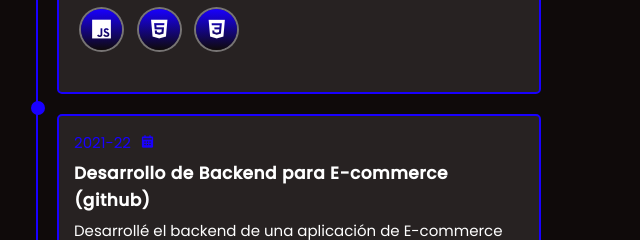
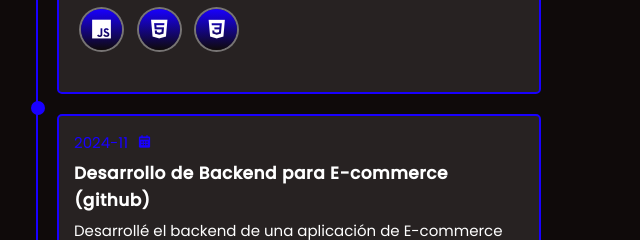
Before and after one commit to BScharlokMontoya/portfolio, a plain HTML site: page index.html in a window 1280 px wide. Shown: the part 2480-2720 px from the top of the page, 624-1264 px from the left. Drawn offline with nearby package versions, Linux system fonts and the light colour scheme.

Commit message:
fecha project e-commerce

```diff
--- a/index.html
+++ b/index.html
@@ -249,7 +249,7 @@
             </div>
             <div class="project-content">
               <div class="content">
-                <div class="year">2021-22 <i class="bx bxs-calendar"></i></div>
+                <div class="year">2024-11 <i class="bx bxs-calendar"></i></div>
                 <h3>
                   Desarrollo de Backend para E-commerce
                   <a
```
